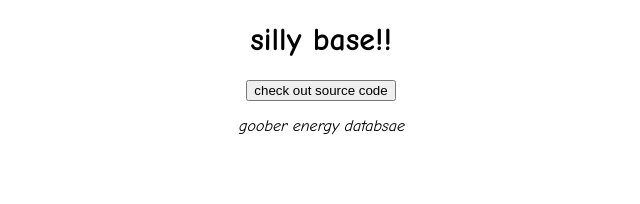
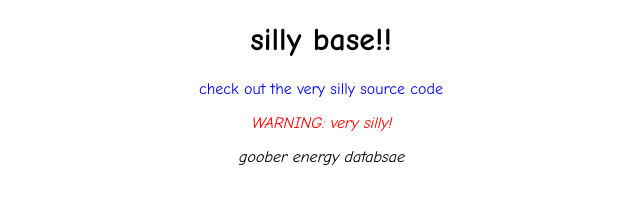
Before and after one commit to Silly-Labs/SillyBase, a plain HTML site: page index.html in a window 1280 px wide. Shown: the whole page, without its empty margins (319-959 px from the left). Drawn offline with Linux system fonts and the light colour scheme.

Commit message:
Update index.html

```diff
--- a/index.html
+++ b/index.html
@@ -7,12 +7,19 @@
       html {
         font-family: "Comic Sans MS", "Comic Sans", cursive;
       }
+      .warning {
+        color: red;
+      }
+      a {
+        text-decoration: none;
+      }
     </style>
   </head>
   <body>
     <center>
       <h1>silly base!!</h1>
-      <button onclick="https://github.com/HaxeFloppa/SillyBase">check out source code</button>
+      <a href="https://github.com/HaxeFloppa/SillyBase">check out the very silly source code</a>
+      <p class="warning"><i>WARNING: very silly!</i></p>
       <p><i>goober energy databsae</i></p>
     </center>
   </body>
```
